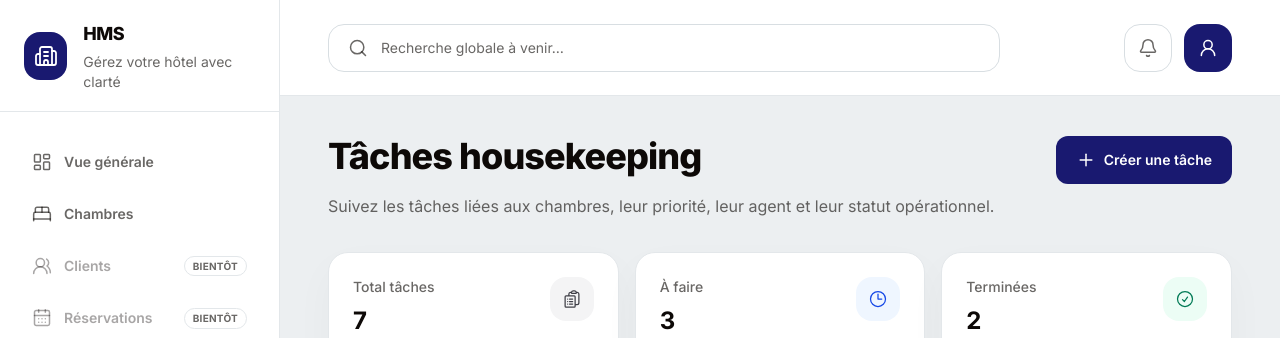
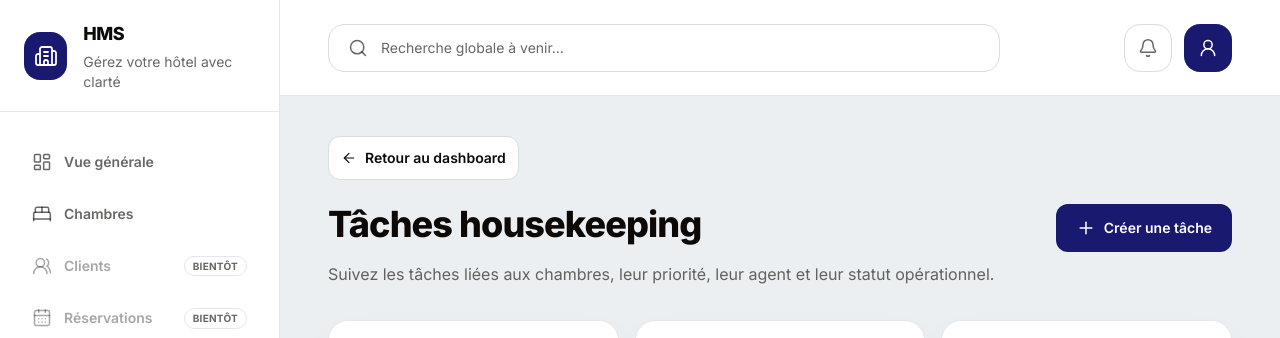
Before and after one commit to Mouad45-bit/hotel-management-system, a Next.js app in the folder frontend/: page /housekeeping/tasks in a window 1280 px wide. Shown: the top 338 px of the page. Built offline with nearby package versions, Linux system fonts and the light colour scheme; no server answers.

Commit message:
feat(housekeeping): add back navigation to task list

```diff
--- a/frontend/src/components/housekeeping/HousekeepingTasksListClient.tsx
+++ b/frontend/src/components/housekeeping/HousekeepingTasksListClient.tsx
@@ -3,6 +3,7 @@
 import { useEffect, useState } from "react";
 import Link from "next/link";
 import {
+    ArrowLeft,
     Plus,
     RefreshCw,
     TriangleAlert,
@@ -207,7 +208,16 @@ export function HousekeepingTasksListClient() {
 
     return (
         <div className="space-y-8">
-            <section className="flex flex-col gap-6 lg:flex-row lg:items-start lg:justify-between">
+            <section>
+                <Link
+                    href="/housekeeping"
+                    className="inline-flex min-h-11 cursor-pointer items-center justify-center gap-2 rounded-xl border border-[var(--hms-border)] bg-white px-3 py-2 text-sm font-semibold text-[var(--hms-text)] transition-colors hover:bg-slate-50 focus-visible:outline-none focus-visible:ring-2 focus-visible:ring-[var(--hms-focus)] focus-visible:ring-offset-2"
+                >
+                    <ArrowLeft aria-hidden="true" className="h-4 w-4" strokeWidth={1.8} />
+                    Retour au dashboard
+                </Link>
+
+                <div className="mt-6 flex flex-col gap-6 lg:flex-row lg:items-start lg:justify-between">
                     <div>
                         <h2 className="text-4xl font-extrabold tracking-tight text-[var(--hms-text)]">
                             Tâches housekeeping
@@ -225,6 +235,7 @@ export function HousekeepingTasksListClient() {
                         <Plus aria-hidden="true" className="h-5 w-5" strokeWidth={1.8} />
                         Créer une tâche
                     </Link>
+                </div>
             </section>
 
             <HousekeepingStatsCards stats={stats} loading={isLoading} />
```
Lines whose indentation alone changed are shown as unchanged.
